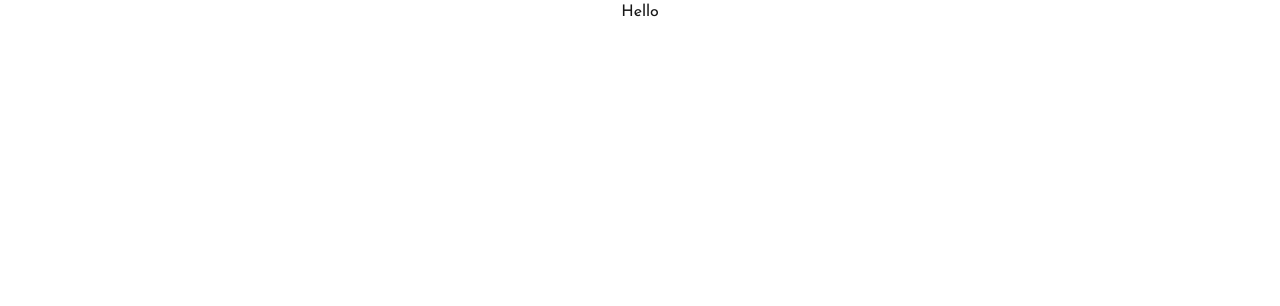
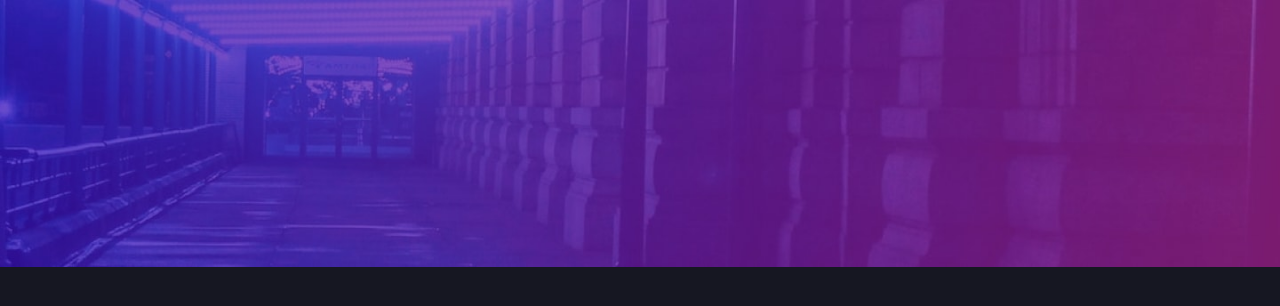
Before and after one commit to YokoMentor/todo-app, a Next.js app: page / in a window 1280 px wide. Shown: the top 306 px of the page. Built offline with nearby package versions, Linux system fonts and the light colour scheme.

Commit message:
Created dark bg

```diff
--- a/app/globals.css
+++ b/app/globals.css
@@ -6,10 +6,8 @@
 }
 
 @theme inline {
-  --color-bg-dark-blue: hsl(218, 23%, 16%);
-  --color-card: hsl(217, 19%, 24%);
-  --color-highlight: hsl(150, 100%, 66%);
-  --color-text-grey: hsl(193, 38%, 86%);
+  --color-bg-dark: hsl(235, 21%, 11%);
+  --color-bg-light: hsl(0, 0%, 98%);
 }
 
 @media (prefers-color-scheme: dark) {
--- a/app/page.module.css
+++ b/app/page.module.css
@@ -0,0 +1,17 @@
+.bg_dark {
+  background-image: url('../public/bg-mobile-dark.jpg');
+}
+
+.bg_light {
+  background-image: url('../public/bg-mobile-light.jpg');
+}
+
+@media (min-width: 768px) {
+  .bg_dark {
+    background-image: url('../public/bg-desktop-dark.jpg');
+  }
+
+  .bg_light {
+    background-image: url('../public/bg-desktop-light.jpg');
+  }
+}
--- a/app/page.tsx
+++ b/app/page.tsx
@@ -3,8 +3,8 @@ import styles from './page.module.css';
 
 export default function Home() {
   return (
-    <div className="flex flex-col items-center justify-center">
-      Hello
+    <div className={`${styles.bg_dark} flex flex-col min-h-screen justify-center items-center bg-bg-dark bg-no-repeat bg-contain`}>
+      <div>Hello</div>
     </div>
   );
 }
```
